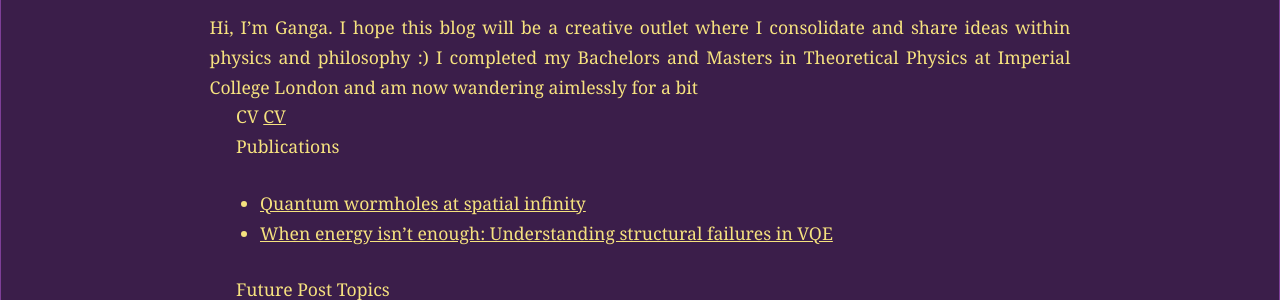
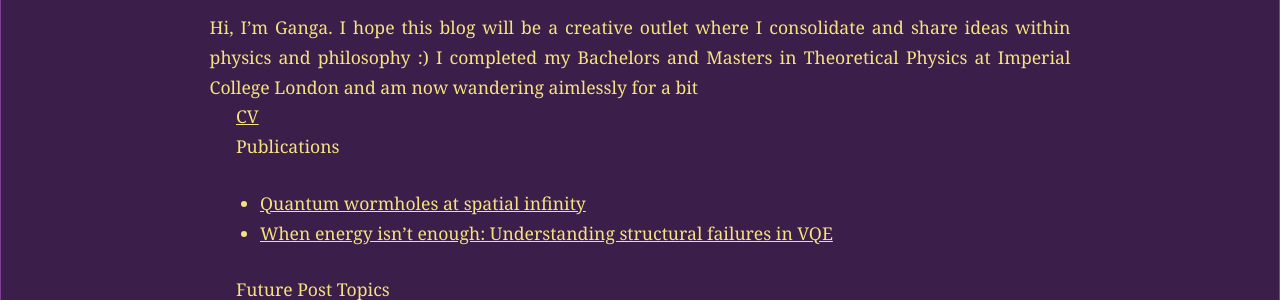
Before and after one commit to GangaSM/Meditations-on-Second-Philosophy, a Jekyll site: the page built from about.md, in a window 1280 px wide. Shown: the part 456-756 px from the top of the page. Built offline with Jekyll 4.4.1, drawn with Linux system fonts in a browser that asks for light colours.

```diff
--- a/about.md
+++ b/about.md
@@ -6,12 +6,11 @@ title: About
 Hi, I'm Ganga. I hope this blog will be a creative outlet where I consolidate and share ideas within physics and philosophy :)
 I completed my Bachelors and Masters in Theoretical Physics at Imperial College London and am now wandering aimlessly for a bit
 
-CV
 [CV]({{ '/assets/CV.pdf' | relative_url }})
 
 Publications
-- [Quantum wormholes at spatial infinity]({{ '/assets/Quantum_Wormholes.pdf' | relative_url }})
-- [When energy isn't enough: Understanding structural failures in VQE]({{ '/assets/When_energy_isn_t_enough.pdf' | relative_url }})
+- [Quantum wormholes at spatial infinity]({{ '/assets/Quantum_wormholes.pdf' | relative_url }})
+- [When energy isn't enough: Understanding structural failures in VQE]({{ '/assets/When_energy_isnt_enough.pdf' | relative_url }})
 
 
 Future Post Topics
```
